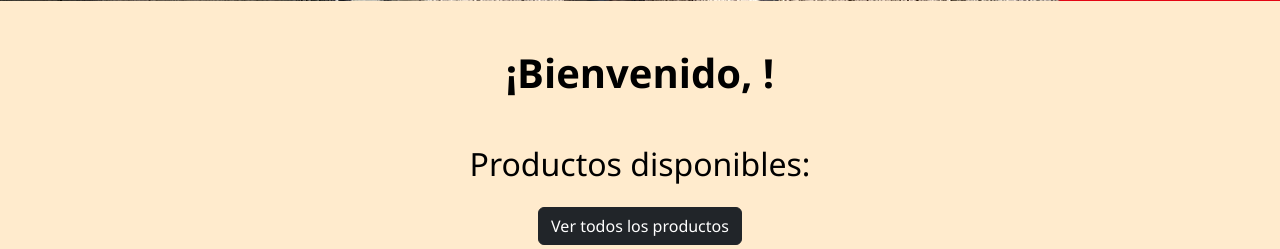
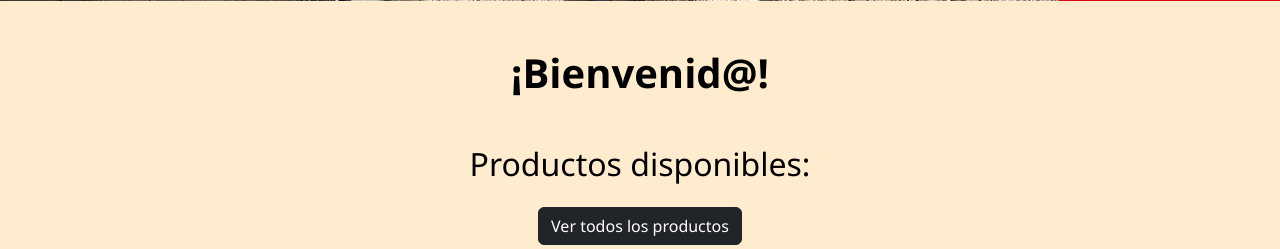
Before and after one commit to pntrkllr/maestranzas-unidos-gap, a Django app: page / in a window 1280 px wide. Shown: the part 442-691 px from the top of the page. Run offline with Django 5.2, Linux system fonts and the light colour scheme.

Commit message:
correciones-visuales

```diff
--- a/inventario/templates/inventario/index.html
+++ b/inventario/templates/inventario/index.html
@@ -33,7 +33,11 @@
   </button>
 </div>
 
-<h1 class="text-black mt-5 text-center" style="font-weight: bold;">¡Bienvenido, {{ user.username }}!</h1>
+{% if user.is_authenticated %}
+  <h1 class="text-black mt-5 text-center" style="font-weight: bold;">¡Bienvenid@, {{ user.username }}!</h1>
+{% else %}
+  <h1 class="text-black mt-5 text-center" style="font-weight: bold;">¡Bienvenid@!</h1>
+{% endif %}
 
 <div class="container mt-5 mb-5 text-center">
   <h2 class="mb-4 text-black text-center">Productos disponibles:</h2>
--- a/inventario/templates/inventario/usuarios_crud.html
+++ b/inventario/templates/inventario/usuarios_crud.html
@@ -7,7 +7,7 @@
 <div class="container mt-5" style="max-width: 1200px;">
   <h2 class="mb-4 text-center text-black">Gestión de Usuarios</h2>
 
-  <h5 class="mb-4 text-center text-black">Crea nuevvos usuarios o revisa los usuarios que existen actualmente.</h5>
+  <h5 class="mb-4 text-center text-black">Crea nuevos usuarios o revisa los usuarios que existen actualmente.</h5>
 
   <div class="row">
     <!-- FORMULARIO A LA IZQUIERDA -->
```
